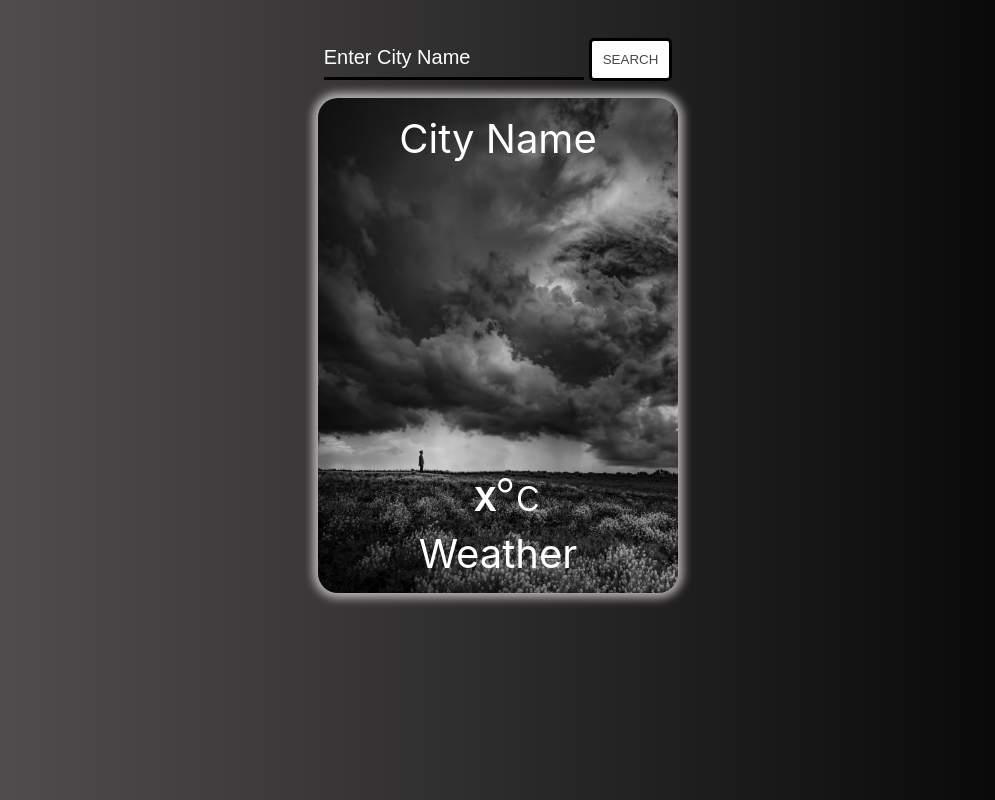
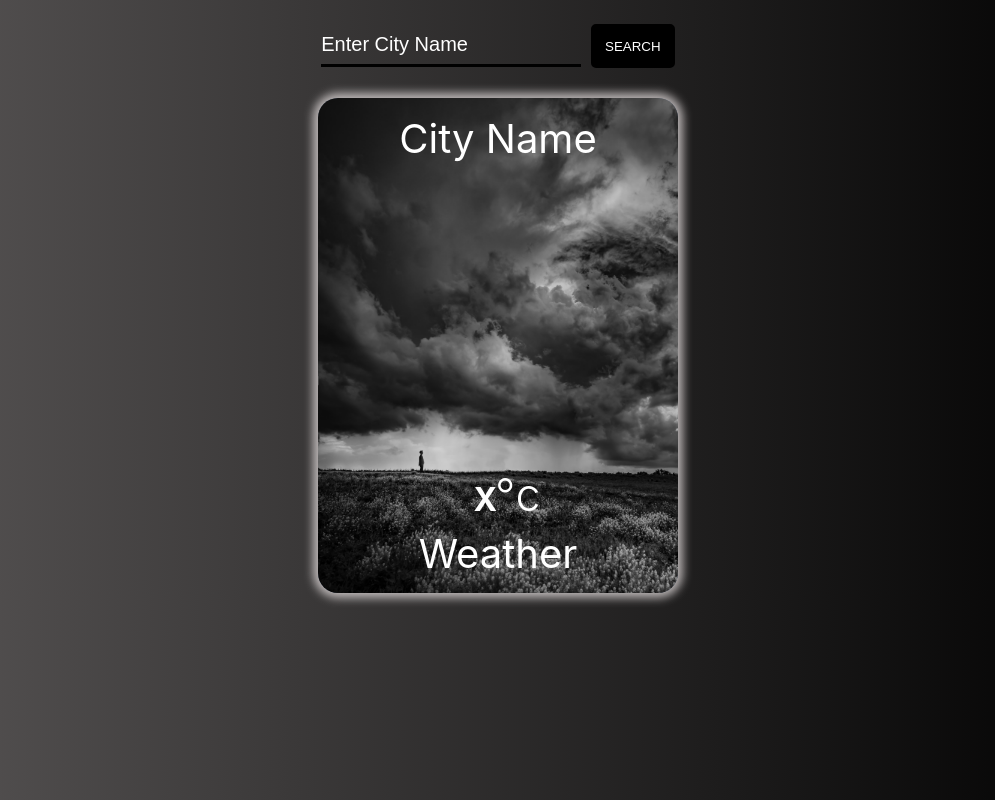
Before and after one commit to codermal7/Weather-App-Project, a plain HTML site: page index.html in a window 1280 px wide. Shown: the whole page, without its empty margins (142-1137 px from the left). Drawn offline with Linux system fonts and the light colour scheme.

Commit message:
changed CSS

```diff
--- a/style.css
+++ b/style.css
@@ -4,7 +4,6 @@
   padding: 0;
 }
 body {
-  /* height: 100px; */
   background: linear-gradient(to right, #595656, black);
 }
 
@@ -12,7 +11,8 @@ body {
   display: flex;
   justify-content: center;
   align-items: center;
-  margin-top: 30px;
+  margin-top: 17px;
+  margin-bottom: 23px;
 }
 
 #temp {
@@ -118,27 +118,21 @@ main {
 }
 
 #search-button {
-  color: #494949;
+  /* color: #494949; */
   text-transform: uppercase;
   text-decoration: none;
-  background: white;
+  /* background: white; */
   border-radius: 5px;
-  margin-left: 5px;
-  padding: 11px;
+  margin-left: 0.6rem;
+  padding: 0.7rem;
   border: 3px solid black;
   display: inline-block;
   transition: all 0.4 ease 0s;
+  background: black;
+    color: #ffffff;
 }
-/* #search-button:hover {
-  font-size: large;
-  color: #ffffff;
-  background: #000000;
-  border-color: black;
-  transition: all 0.4s ease 0s;
-} */
 #search-button:hover {
     background: black;
-    font-size: 1rem;
     color: #ffffff;
     box-shadow: 0 0 1rem #0ef;
     transition: all 0.5s ease-in-out 0s;
```
